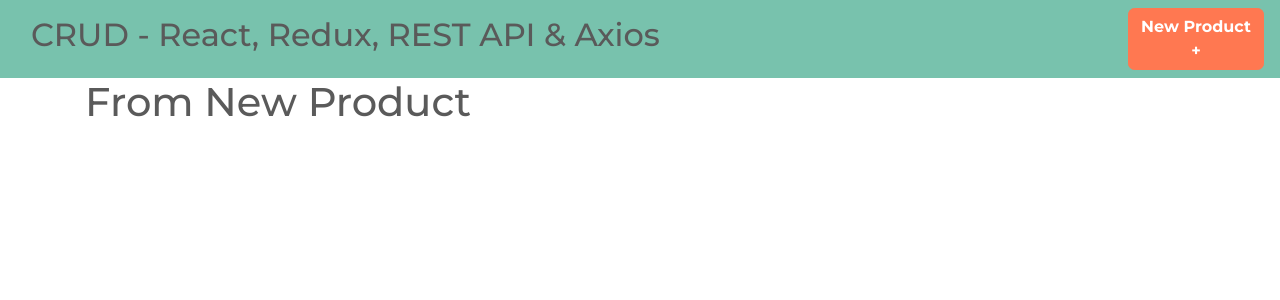
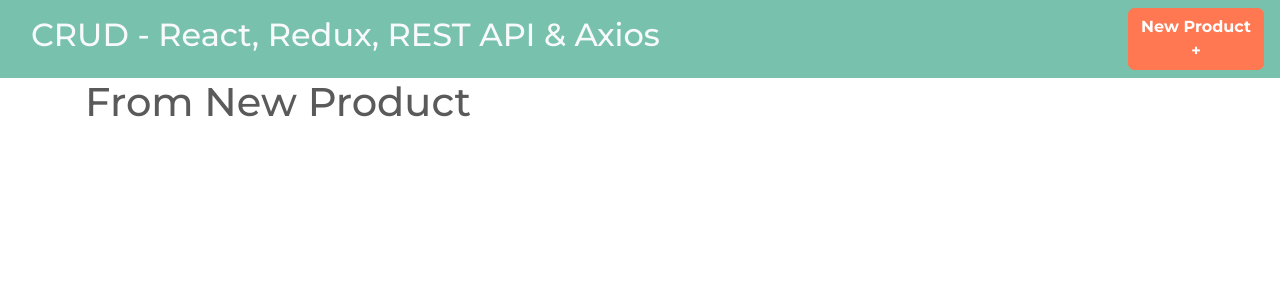
Before and after one commit to marialobillo/crud-redux, a React (Create React App) app: page /products/new in a window 1280 px wide. Shown: the top 300 px of the page. Built offline with nearby package versions, Linux system fonts and the light colour scheme.

Commit message:
adding Link

```diff
--- a/src/components/Header.js
+++ b/src/components/Header.js
@@ -1,4 +1,5 @@
 import React from 'react';
+import { Link } from 'react-router-dom';
 
 const Header = () => {
 
@@ -6,12 +7,16 @@ const Header = () => {
         <nav className="navbar navbar-expand-lg navbar-dark
         bg-primary justify-content-between">
             <div className="container">
-                <h2> CRUD - React, Redux, REST API & Axios</h2>
+                <h2>
+                    <Link to={'/'} className="text-light">
+                        CRUD - React, Redux, REST API & Axios
+                    </Link>
+                </h2>
             </div>
 
-            <a
+            <Link
                 className="btn btn-danger new-post d-block d-md-inline-block"
-                href="/products/new">New Product &#43;</a>
+                to={"/products/new"}>New Product &#43;</Link>
         </nav>
     );
 }
```
